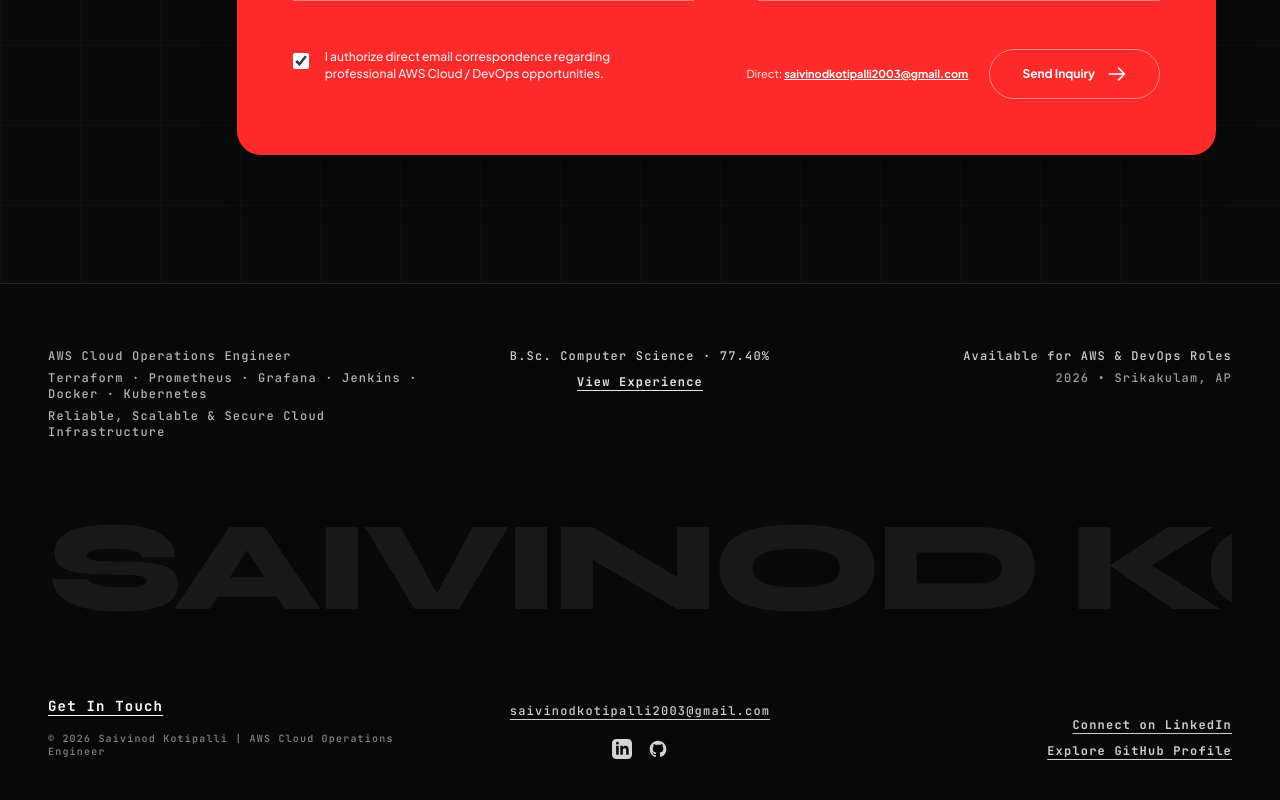
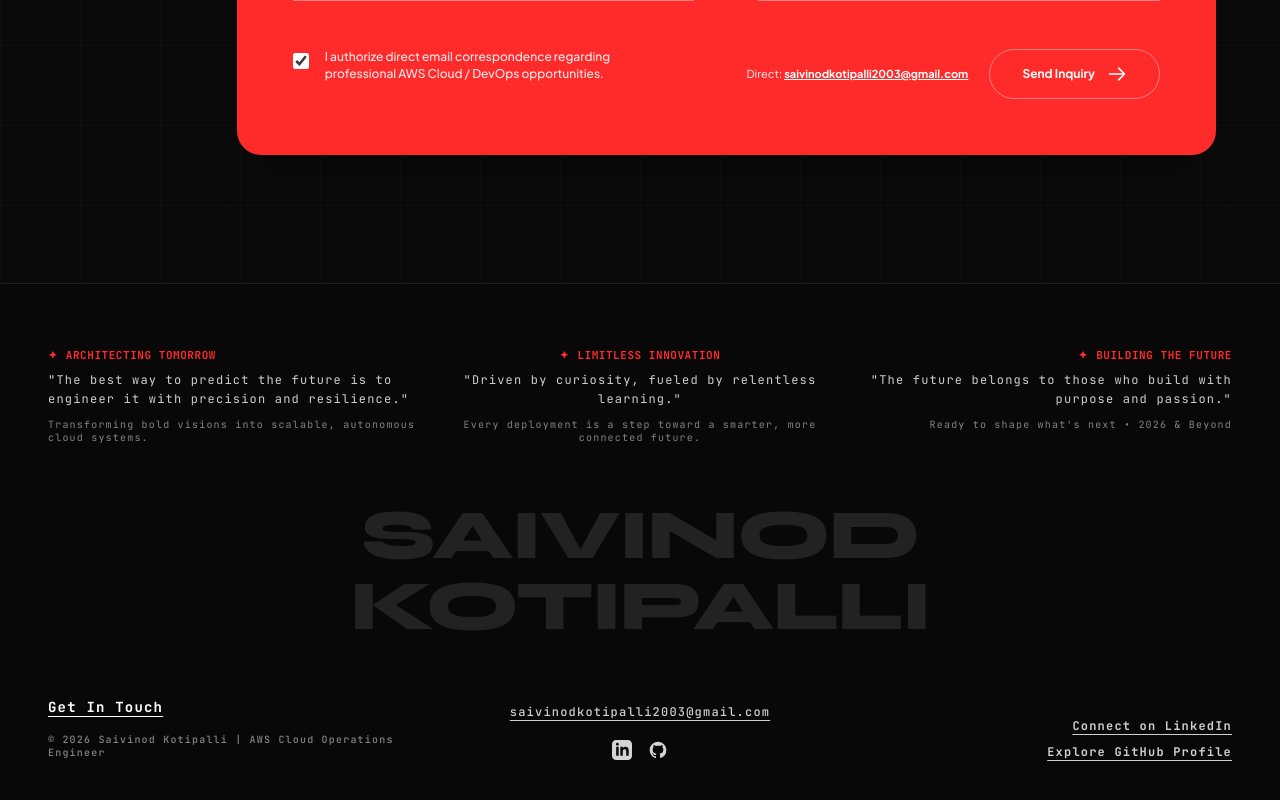
Before and after one commit to VinodKotipalli/Vinod-Portfolio, a React (Vite) app: page / in a window 1280 px wide. Shown: the part 8133-8933 px from the top of the page. Built offline with nearby package versions, Linux system fonts and the light colour scheme; no server answers; the database is empty.

Commit message:
feat(footer): redesign footer content and messaging
Updated the footer component with new motivational captions and technical taglines to better reflect current professional branding. Incremented the storage version to sync data updates.

```diff
--- a/src/components/Footer.tsx
+++ b/src/components/Footer.tsx
@@ -7,34 +7,52 @@ const Footer: React.FC = () => {
 
   return (
     <footer className="bg-[#080808] text-[#d4d4d4] py-16 px-6 md:px-12 w-full font-mono text-[10px] md:text-xs tracking-widest flex flex-col justify-between min-h-[45vh] border-t border-white/10">
-      {/* Top Row */}
-      <div className="grid grid-cols-1 md:grid-cols-3 gap-8 md:gap-8 w-full font-medium max-w-7xl mx-auto">
-        <div className="flex flex-col gap-1.5">
-          {footerContent.taglines.map((line, i) => (
-            <p key={i} className="text-white/70">{line}</p>
-          ))}
+      {/* Top Row - Future & Motivational Captions */}
+      <div className="grid grid-cols-1 md:grid-cols-3 gap-8 md:gap-8 w-full font-mono max-w-7xl mx-auto">
+        <div className="flex flex-col gap-2">
+          <div className="flex items-center gap-2 text-[#ff2a2a] text-[11px] font-bold tracking-wider">
+            <span>✦</span>
+            <span className="uppercase">Architecting Tomorrow</span>
+          </div>
+          <p className="text-white/80 leading-relaxed text-[11px] md:text-xs">
+            "The best way to predict the future is to engineer it with precision and resilience."
+          </p>
+          <p className="text-white/50 text-[10px]">
+            Transforming bold visions into scalable, autonomous cloud systems.
+          </p>
         </div>
 
-        <div className="flex flex-col gap-1.5 md:items-center">
-          <p className="text-white/80">{footerContent.credential}</p>
-          <a
-            href="#experience"
-            className="underline hover:text-white transition-colors mt-1 underline-offset-4 decoration-1 font-bold text-white/90"
-          >
-            View Experience
-          </a>
+        <div className="flex flex-col gap-2 md:items-center md:text-center">
+          <div className="flex items-center gap-2 text-[#ff2a2a] text-[11px] font-bold tracking-wider">
+            <span>✦</span>
+            <span className="uppercase">Limitless Innovation</span>
+          </div>
+          <p className="text-white/80 leading-relaxed text-[11px] md:text-xs">
+            "Driven by curiosity, fueled by relentless learning."
+          </p>
+          <p className="text-white/50 text-[10px]">
+            Every deployment is a step toward a smarter, more connected future.
+          </p>
         </div>
 
-        <div className="flex flex-col gap-1.5 md:items-end">
-          <p className="text-white/80">Available for AWS & DevOps Roles</p>
-          <p className="text-white/60">{new Date().getFullYear()} • Srikakulam, AP</p>
+        <div className="flex flex-col gap-2 md:items-end md:text-right">
+          <div className="flex items-center gap-2 text-[#ff2a2a] text-[11px] font-bold tracking-wider">
+            <span>✦</span>
+            <span className="uppercase">Building The Future</span>
+          </div>
+          <p className="text-white/80 leading-relaxed text-[11px] md:text-xs">
+            "The future belongs to those who build with purpose and passion."
+          </p>
+          <p className="text-white/50 text-[10px]">
+            Ready to shape what's next • {new Date().getFullYear()} & Beyond
+          </p>
         </div>
       </div>
 
-      {/* Middle Giant Typography */}
-      <div className="w-full flex justify-center items-center py-12 md:py-16 overflow-hidden">
-        <h2 className="text-[12vw] md:text-[10vw] leading-none font-['Syne',sans-serif] font-black tracking-tighter uppercase select-none text-[#181818] hover:text-[#282828] transition-colors w-full text-center whitespace-nowrap">
-          {personalInfo.name}
+      {/* Middle Typography */}
+      <div className="w-full flex justify-center items-center py-10 md:py-14 px-4">
+        <h2 className="text-3xl sm:text-5xl md:text-6xl lg:text-7xl xl:text-[5.5vw] font-['Syne',sans-serif] font-black tracking-tight uppercase select-none text-[#222222] hover:text-[#383838] transition-colors duration-300 text-center leading-none max-w-7xl">
+          Saivinod Kotipalli
         </h2>
       </div>
 
--- a/src/context/PortfolioContext.tsx
+++ b/src/context/PortfolioContext.tsx
@@ -40,7 +40,7 @@ const defaultFullData: PortfolioFullData = {
   socialLinks: initialSocialLinks,
 };
 
-const STORAGE_KEY = 'saivinod_portfolio_data_v4';
+const STORAGE_KEY = 'saivinod_portfolio_data_v6';
 
 interface PortfolioContextType {
   data: PortfolioFullData;
--- a/src/data/portfolioData.ts
+++ b/src/data/portfolioData.ts
@@ -234,12 +234,26 @@ export const educationData: EducationItem = {
 };
 
 export const footerContent = {
+  futureQuotes: [
+    {
+      heading: "Architecting Tomorrow",
+      caption: "The best way to predict the future is to engineer it with precision and resilience.",
+    },
+    {
+      heading: "Limitless Scalability",
+      caption: "Driven by curiosity, building high-availability cloud platforms for the next generation.",
+    },
+    {
+      heading: "Continuous Evolution",
+      caption: "Always learning, automating, and deploying solutions that empower tomorrow.",
+    },
+  ],
   taglines: [
-    "AWS Cloud Operations Engineer",
-    "Terraform · Prometheus · Grafana · Jenkins · Docker · Kubernetes",
-    "Reliable, Scalable & Secure Cloud Infrastructure",
+    "Architecting the Cloud of Tomorrow",
+    "Turning bold visions into resilient, automated systems.",
+    "Engineered for scale · Built for the future",
   ],
-  credential: "B.Sc. Computer Science · 77.40%",
+  credential: "The future belongs to those who build with purpose.",
   copyright: `© ${new Date().getFullYear()} Saivinod Kotipalli | AWS Cloud Operations Engineer`,
 };
 
```
